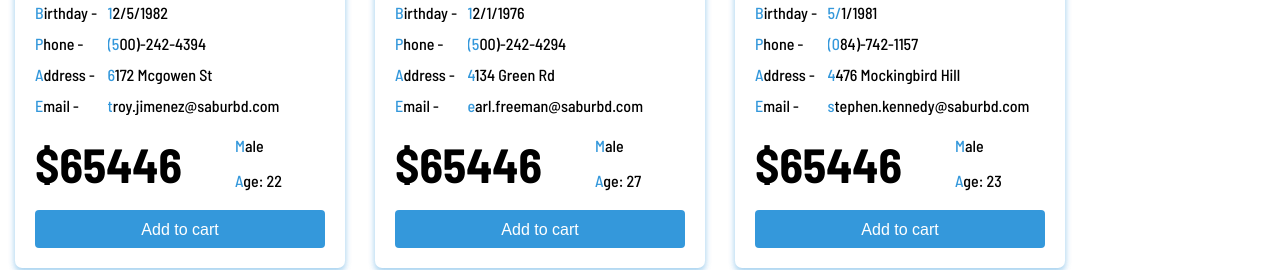
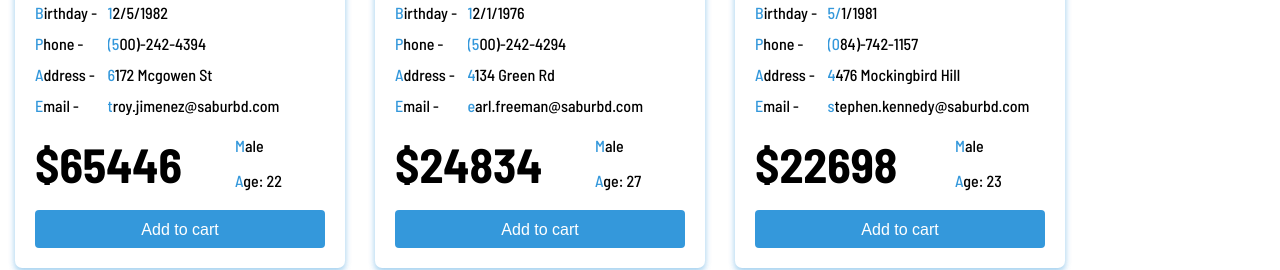
Before and after one commit to saburali/Add-People-Cost-React-App, a React (Create React App) app: page / in a window 1280 px wide. Shown: the part 960-1230 px from the top of the page. Built offline with nearby package versions, Linux system fonts and the light colour scheme; some icons are missing.

Commit message:
Simple Edit

```diff
--- a/src/App.js
+++ b/src/App.js
@@ -2,17 +2,14 @@ import './App.css';
 import Header from "./component/header/Header";
 import DownHeader from "./component/header/DownHeader";
 import Speakers from "./component/speakers/Speakers";
-import Cart from "./component/cart/Cart";
 
 function App() {
+
     return (
         <div className="app">
             <Header></Header>
             <DownHeader></DownHeader>
-            <div className="app-container">
-                <Speakers></Speakers>
-                <Cart></Cart>
-            </div>
+            <Speakers></Speakers>
         </div>
     );
 }
--- a/src/component/singleSpeaker/SingleSpeaker.js
+++ b/src/component/singleSpeaker/SingleSpeaker.js
@@ -34,7 +34,7 @@ const SingleSpeaker = (props) => {
                     </div>
                 </div>
                 <div className="media">
-                    <h2 className="align-self-center mr-3 price" title=""> $65446 </h2>
+                    <h2 className="align-self-center mr-3 price" title=""> ${Salary} </h2>
                     <div className="media-body">
                         <div style={{width: '90px', textAlign: 'left'}}>
                             <p className="themeLetter" title="Sex"> {gender} </p>
--- a/src/component/speaker/Speaker.js
+++ b/src/component/speaker/Speaker.js
@@ -1,6 +1,7 @@
 import React, {useEffect, useState} from 'react';
 import './speaker.css';
 import SingleSpeaker from "../singleSpeaker/SingleSpeaker";
+import Cart from "../cart/Cart";
 
 const Speaker = () => {
 
@@ -20,6 +21,7 @@ const Speaker = () => {
     };
 
     return (
+        <div className="app-container">
             <div className="speakers">
                 {speaker.map((speaker) => (
                     <SingleSpeaker
@@ -30,6 +32,8 @@ const Speaker = () => {
                     </SingleSpeaker>
                 ))}
             </div>
+            <Cart cart={cart}></Cart>
+        </div>
     );
 };
 
```
Lines whose indentation alone changed are shown as unchanged.
